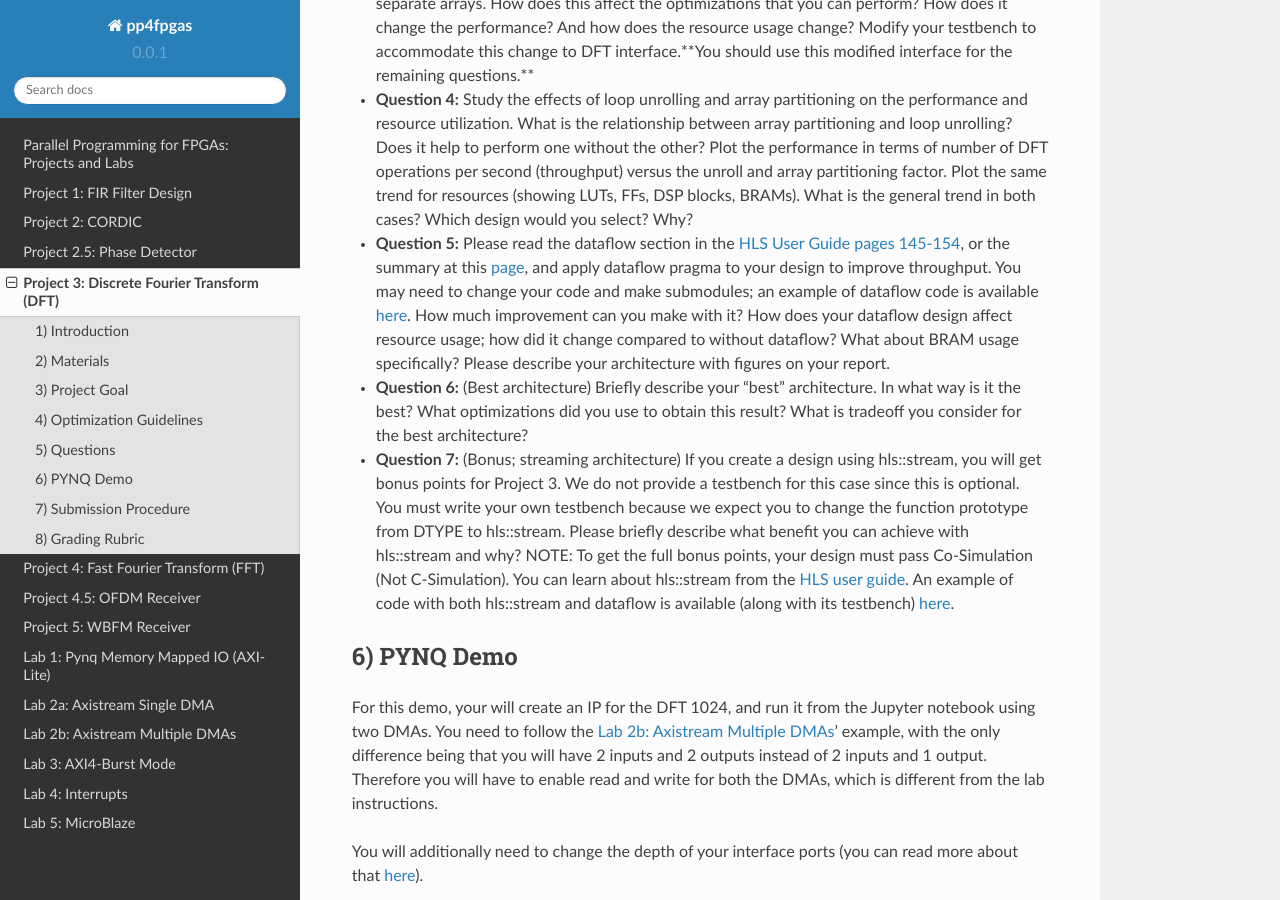
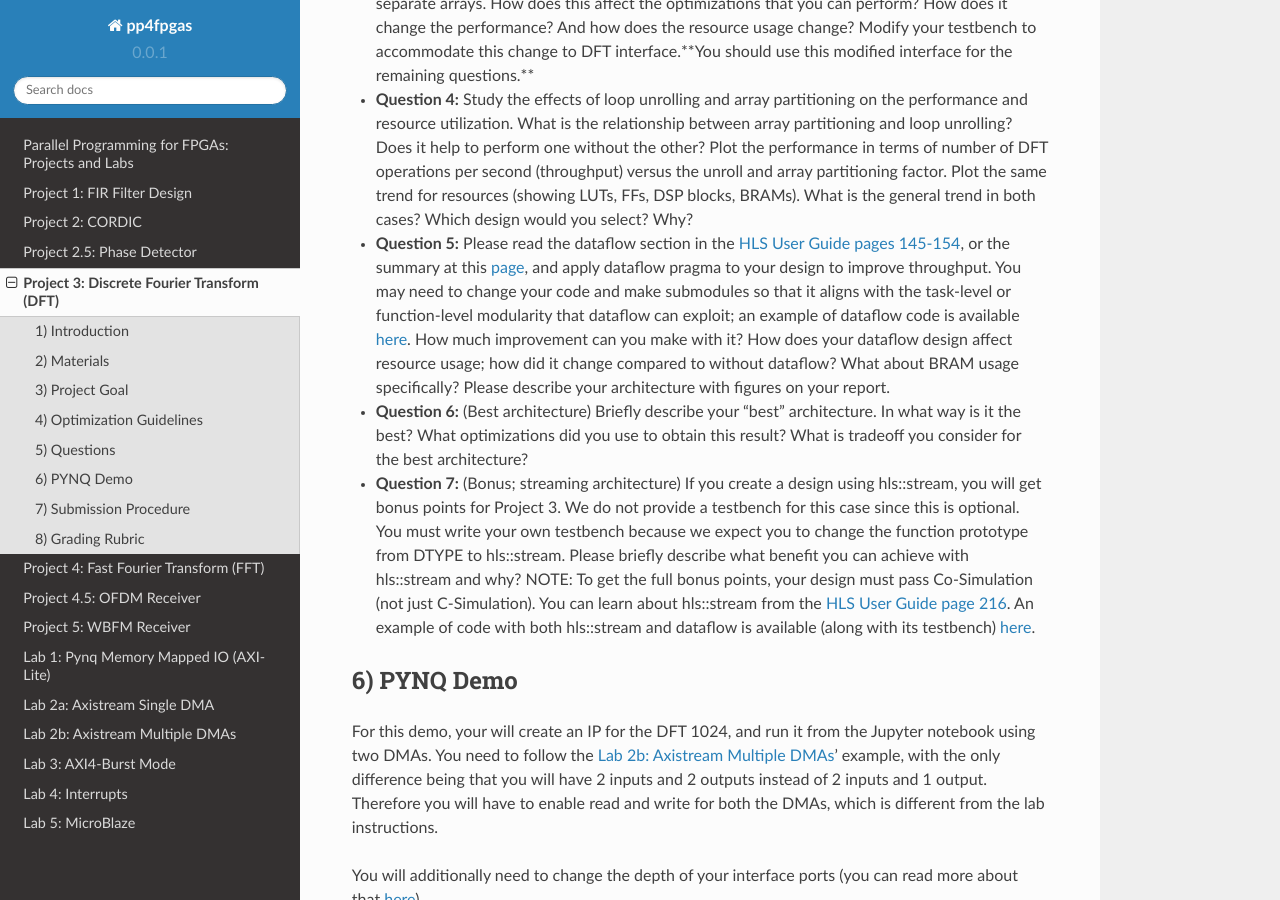
Before and after one commit to KastnerRG/Read_the_docs, a Sphinx documentation site: the page built from docs/project3.rst, in a window 1280 px wide and 900 px high, scrolled down 3248 px. Built offline with Sphinx 7.4.7 and the Read the Docs theme 2.0.0, drawn with Linux system fonts in a browser that asks for light colours.

Commit message:
Update project3.rst

```diff
--- a/docs/project3.rst
+++ b/docs/project3.rst
@@ -87,11 +87,11 @@
 
 * **Question 4:** Study the effects of loop unrolling and array partitioning on the performance and resource utilization. What is the relationship between array partitioning and loop unrolling? Does it help to perform one without the other? Plot the performance in terms of number of DFT operations per second (throughput) versus the unroll and array partitioning factor. Plot the same trend for resources (showing LUTs, FFs, DSP blocks, BRAMs). What is the general trend in both cases? Which design would you select? Why?
 
-* **Question 5:** Please read the dataflow section in the `HLS User Guide pages 145-154 <https://www.xilinx.com/support/documentation/sw_manuals/xilinx2019_1/ug902-vivado-high-level-synthesis.pdf#page=145>`_, or the summary at this `page <https://www.xilinx.com/html_docs/xilinx2017_4/sdaccel_doc/sxx1504034358866.html>`_, and apply dataflow pragma to your design to improve throughput. You may need to change your code and make submodules; an example of dataflow code is available `here <https://github.com/Xilinx/HLS-Tiny-Tutorials/blob/master/coding_dataflow_rewind/diamond.cpp>`_. How much improvement can you make with it? How  does your dataflow design affect resource usage; how did it change compared to without dataflow? What about BRAM usage specifically? Please describe your architecture with figures on your report.
+* **Question 5:** Please read the dataflow section in the `HLS User Guide pages 145-154 <https://www.xilinx.com/support/documentation/sw_manuals/xilinx2019_1/ug902-vivado-high-level-synthesis.pdf#page=145>`_, or the summary at this `page <https://www.xilinx.com/html_docs/xilinx2017_4/sdaccel_doc/sxx1504034358866.html>`_, and apply dataflow pragma to your design to improve throughput. You may need to change your code and make submodules so that it aligns with the task-level or function-level modularity that dataflow can exploit; an example of dataflow code is available `here <https://github.com/Xilinx/HLS-Tiny-Tutorials/blob/master/coding_dataflow_rewind/diamond.cpp>`_. How much improvement can you make with it? How  does your dataflow design affect resource usage; how did it change compared to without dataflow? What about BRAM usage specifically? Please describe your architecture with figures on your report.
 
 * **Question 6:** (Best architecture) Briefly describe your "best" architecture. In what way is it the best? What optimizations did you use to obtain this result? What is tradeoff you consider for the best architecture?
 
-* **Question 7:** (Bonus; streaming architecture) If you create a design using hls::stream, you will get bonus points for Project 3. We do not provide a testbench for this case since this is optional. You must write your own testbench because we expect you to change the function prototype from DTYPE to hls::stream. Please briefly describe what benefit you can achieve with hls::stream and why? NOTE: To get the full bonus points, your design must pass Co-Simulation (Not C-Simulation). You can learn about hls::stream from the `HLS user guide <https://www.xilinx.com/support/documentation/sw_manuals/xilinx2019_1/ug902-vivado-high-level-synthesis.pdf#page=216>`_. An example of code with both hls::stream and dataflow is available (along with its testbench) `here <https://github.com/Xilinx/SDAccel_Examples/blob/master/getting_started/dataflow/dataflow_stream_array_c/src/N_stage_adders.cpp>`_.
+* **Question 7:** (Bonus; streaming architecture) If you create a design using hls::stream, you will get bonus points for Project 3. We do not provide a testbench for this case since this is optional. You must write your own testbench because we expect you to change the function prototype from DTYPE to hls::stream. Please briefly describe what benefit you can achieve with hls::stream and why? NOTE: To get the full bonus points, your design must pass Co-Simulation (not just C-Simulation). You can learn about hls::stream from the `HLS User Guide page 216 <https://www.xilinx.com/support/documentation/sw_manuals/xilinx2019_1/ug902-vivado-high-level-synthesis.pdf#page=216>`_. An example of code with both hls::stream and dataflow is available (along with its testbench) `here <https://github.com/Xilinx/SDAccel_Examples/blob/master/getting_started/dataflow/dataflow_stream_array_c/src/N_stage_adders.cpp>`_.
 
 6) PYNQ Demo
 ------------
```
